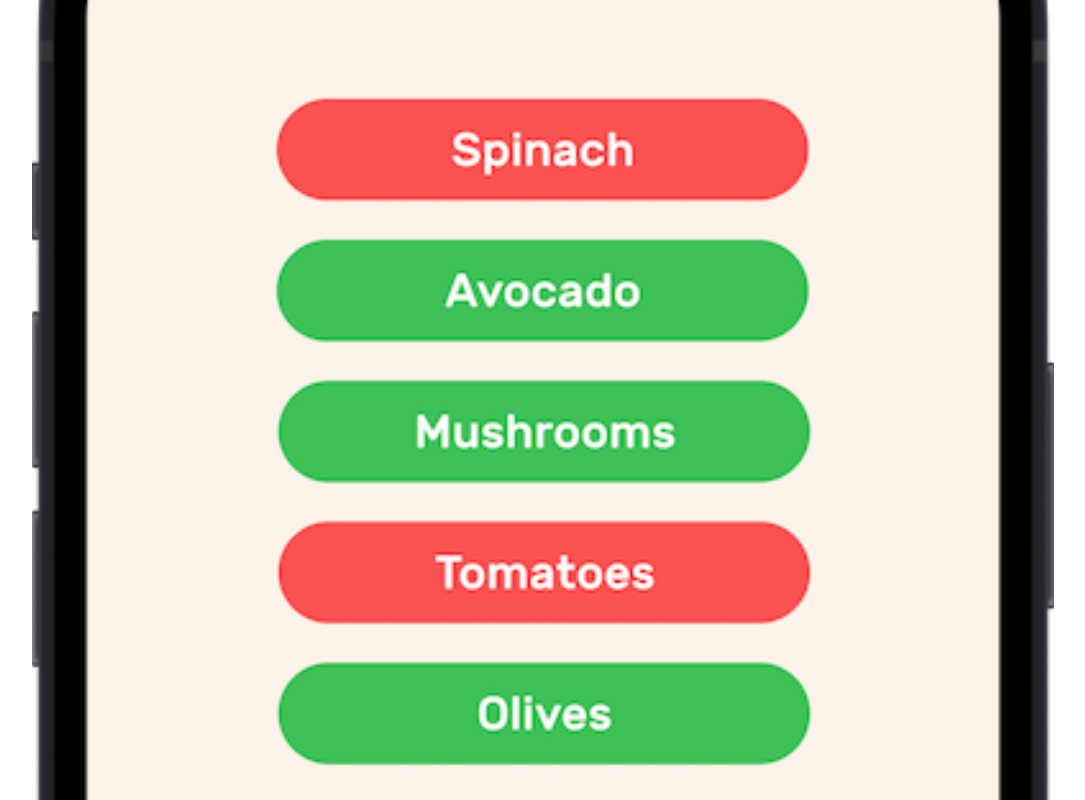
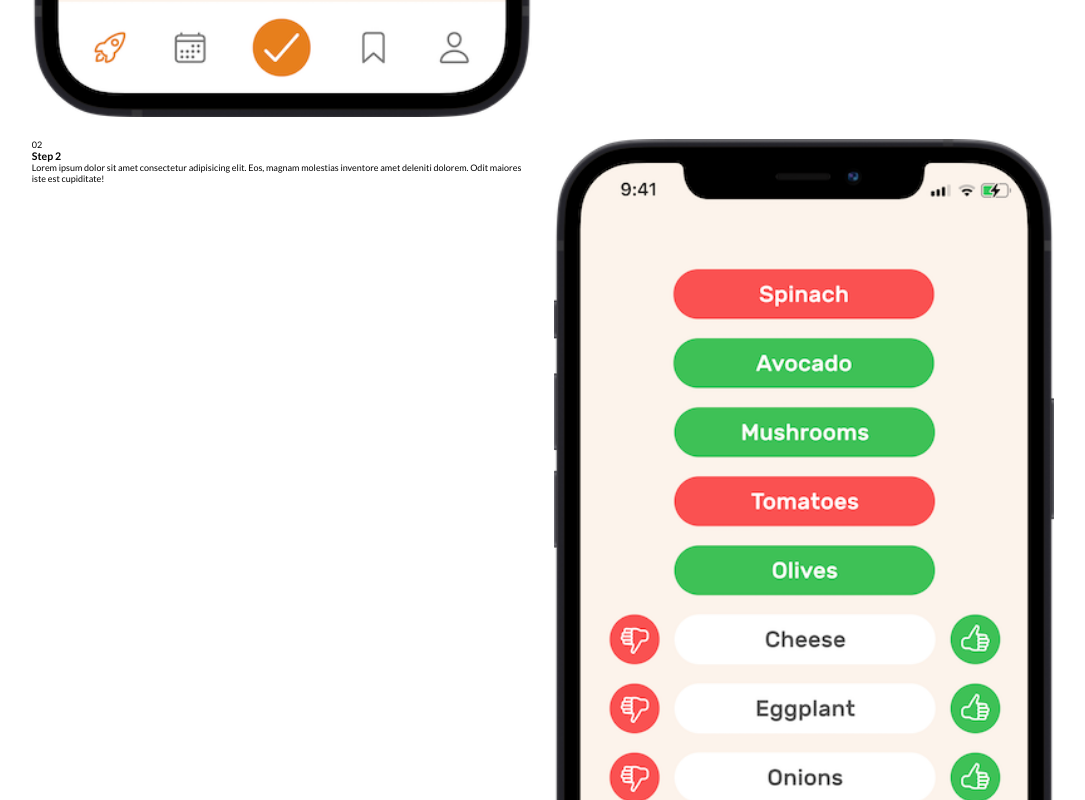
Before and after one commit to cemmanuelonyema/reccy, a React (Vite) app: page / in a window 1280 px wide. Shown: the part 1720-2520 px from the top of the page, without its empty margins (97-1182 px from the left). Built offline with nearby package versions, Linux system fonts and the light colour scheme.

Commit message:
refactor: add md responsive

```diff
--- a/src/components/pages/landing/components/hero/Hero.module.scss
+++ b/src/components/pages/landing/components/hero/Hero.module.scss
@@ -1,7 +1,14 @@
+@import '../../../../../styles/abstract/mixins';
+
 .hero {
       display: grid;
-      //   grid-template-columns: 1fr 1fr;
       align-items: center;
+
+      @include respond(md) {
+            // width > 900?
+            grid-template-columns: repeat(2, 1fr);
+      }
+
       h1 {
             font-size: 5.2rem;
             line-height: 1.05;
--- a/src/components/pages/landing/components/steps/Steps.jsx
+++ b/src/components/pages/landing/components/steps/Steps.jsx
@@ -48,7 +48,7 @@ const Steps = () => {
                                           className={styles.stepsLi}
                                           key={data.id}
                                     >
-                                          <div>
+                                          <div className={styles.stepImgBox}>
                                                 <img
                                                       src={data.img}
                                                       alt={`image ${data.id}`}
--- a/src/components/pages/landing/components/steps/Steps.module.scss
+++ b/src/components/pages/landing/components/steps/Steps.module.scss
@@ -1,3 +1,5 @@
+@import '../../../../../styles/abstract/mixins';
+
 .stepsUl {
       display: flex;
       flex-direction: column;
@@ -8,4 +10,13 @@
       display: grid;
       //   grid-template-columns: repeat(2, 1fr);
       gap: 2.4rem;
+
+      @include respond(md) {
+            // width > 900?
+            grid-template-columns: repeat(2, 1fr);
+
+            &:nth-child(2) .stepImgBox {
+                  order: 2;
+            }
+      }
 }
--- a/src/components/pages/landing/components/testimonial/Testimonial.module.scss
+++ b/src/components/pages/landing/components/testimonial/Testimonial.module.scss
@@ -1,8 +1,13 @@
+@import '../../../../../styles/abstract/mixins';
 .testimonials {
       display: grid;
-      //   grid-template-columns: 1fr 1fr;
       row-gap: 4.8rem;
       column-gap: 8rem;
+
+      @include respond(md) {
+            // width > 900?
+            grid-template-columns: repeat(2, 1fr);
+      }
 }
 
 .testimonial {
--- a/src/styles/base/_base.scss
+++ b/src/styles/base/_base.scss
@@ -2,6 +2,7 @@
 // @import url('https://fonts.googleapis.com/css2?family=Lato:wght@300;400;700&display=swap');
 
 @import url('https://fonts.googleapis.com/css2?family=Lato:wght@300;400;700;900&display=swap');
+@import '../abstract/mixins';
 
 :root {
       font-family: 'Lato', sans-serif;
@@ -21,16 +22,16 @@ html {
       font-size: 62.5%; //1 rem = 10px; 10px/16px = 62.5%
 
       @include respond(sm) {
-            // width < 600?
+            // width > 600?
             font-size: 56.25%; //1 rem = 9px, 9/16 = 50%
       }
       @include respond(md) {
-            // width < 760?
+            // width > 760?
             font-size: 56.25%; //1 rem = 9px, 9/16 = 50%
       }
 
       @include respond(hi) {
-            // width < 900?
+            // width > 900?
             font-size: 50%; //1 rem = 8px, 8/16 = 50%
       }
 
```
